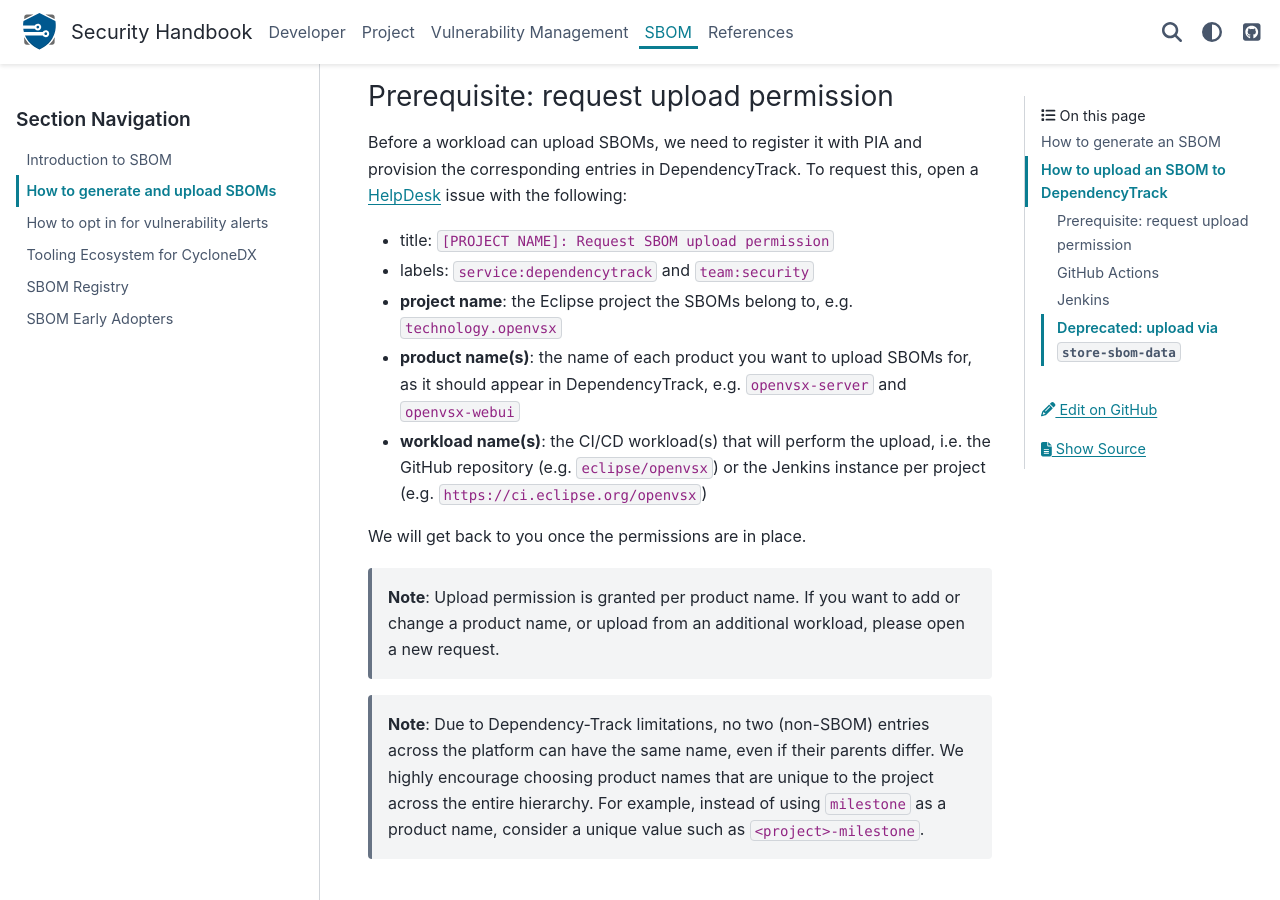
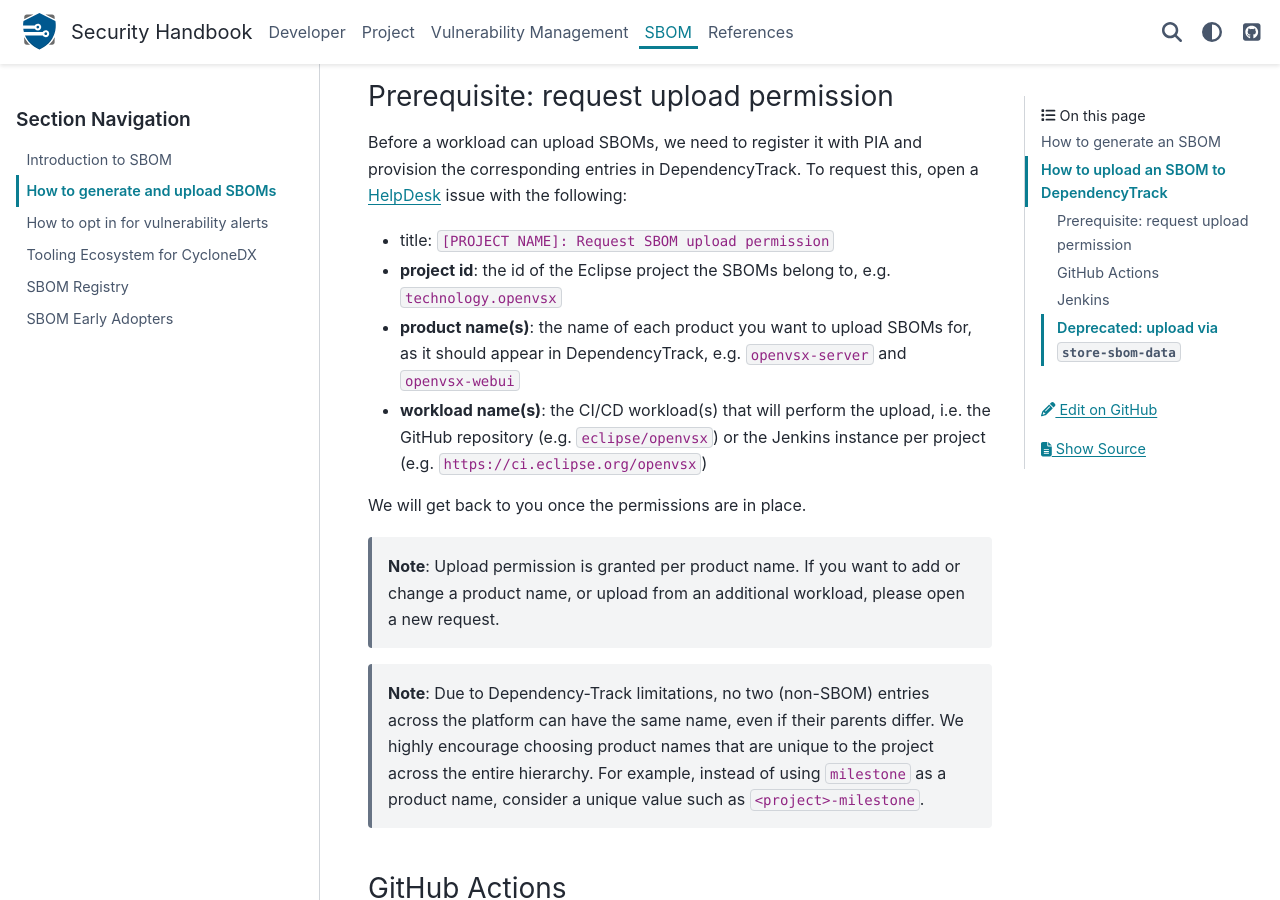
Before and after one commit to eclipse-csi/security-handbook, a Sphinx documentation site: the page built from docs/sbom/howto.md, in a window 1280 px wide and 900 px high, scrolled down 4910 px. Built offline with Sphinx 7.4.7 and the PyData theme 0.15.4, drawn with Linux system fonts in a browser that asks for light colours.

Commit message:
pia: fix instruction to request upload permission (#40)
* Remove issue labels (committers cannot set labels)
* Fix inconsistency project name vs. id

Signed-off-by: Lukas Puehringer <lukas.puehringer@eclipse-foundation.org>

```diff
--- a/docs/sbom/howto.md
+++ b/docs/sbom/howto.md
@@ -134,8 +134,7 @@ The process consists of two steps:
 Before a workload can upload SBOMs, we need to register it with PIA and provision the corresponding entries in DependencyTrack. To request this, open a [HelpDesk](https://gitlab.eclipse.org/eclipsefdn/helpdesk/-/issues) issue with the following:
 
 - title: `[PROJECT NAME]: Request SBOM upload permission`
-- labels: `service:dependencytrack` and `team:security`
-- **project name**: the Eclipse project the SBOMs belong to, e.g. `technology.openvsx`
+- **project id**: the id of the Eclipse project the SBOMs belong to, e.g. `technology.openvsx`
 - **product name(s)**: the name of each product you want to upload SBOMs for, as it should appear in DependencyTrack, e.g. `openvsx-server` and `openvsx-webui`
 - **workload name(s)**: the CI/CD workload(s) that will perform the upload, i.e. the GitHub repository (e.g. `eclipse/openvsx`) or the Jenkins instance per project (e.g. `https://ci.eclipse.org/openvsx`)
 
```
